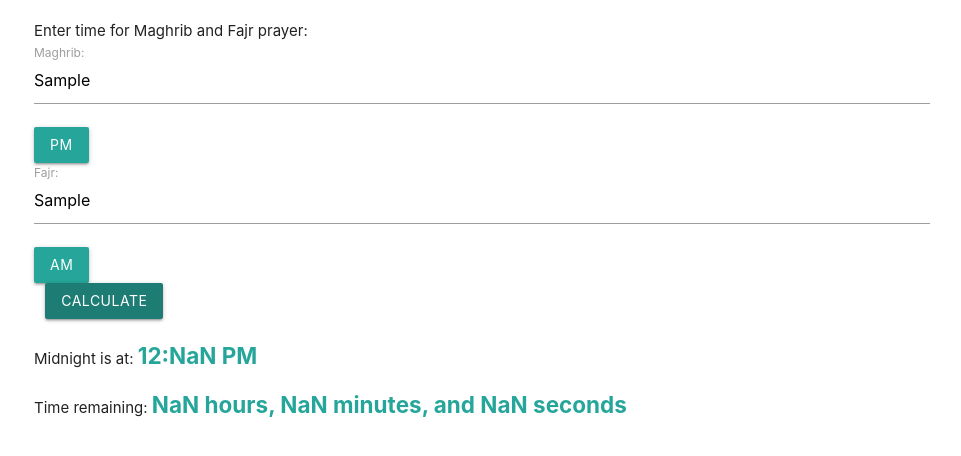
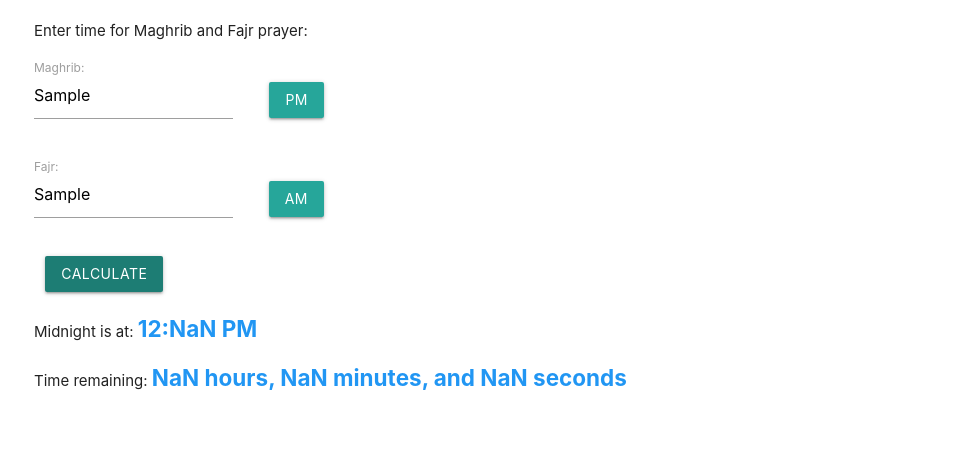
Before and after one commit to alvi032/midnight, a plain HTML site: page index.html in a window 1280 px wide. Both pictures are taken after typing "Sample", "Sample" into the empty fields and a click on the button "CALCULATE". Shown: the part 116-572 px from the top of the page, without its empty margins (158-1119 px from the left). Drawn offline with nearby package versions, Linux system fonts and the light colour scheme.

Commit message:
Update style.css

```diff
--- a/style.css
+++ b/style.css
@@ -1,5 +1,65 @@
+.limited-width {
+    width: 100%;
+    max-width: 250px;
+}
+
+.input-toggle-container {
+    display: flex;
+    align-items: center;
+    margin-bottom: 1rem;
+    max-width: 290px;
+    width: 100%;
+}
+
+.input-field {
+    flex-grow: 1;
+}
+
+.btn-container {
+    margin-left: 36px;
+}
+
+@media (max-width: 600px) {
+    .btn-container {
+        /* margin-left: 0; */
+        margin-top: 20px;
+    }
+}
+
 .result-value {
     font-weight: bold;
     font-size: 1.5em;
-    color: #26A69A;
+    color: #2196f3;
 }
+.limited-width {
+    width: 100%;
+    max-width: 250px;
+}
+
+.input-toggle-container {
+    display: flex;
+    align-items: center;
+    margin-bottom: 1rem;
+    max-width: 290px;
+    width: 100%;
+}
+
+.input-field {
+    flex-grow: 1;
+}
+
+.btn-container {
+    margin-left: 36px;
+}
+
+@media (max-width: 600px) {
+    .btn-container {
+        margin-top: 20px;
+    }
+}
+
+.result-value {
+    font-weight: bold;
+    font-size: 1.5em;
+    color: #2196f3;
+}
```
